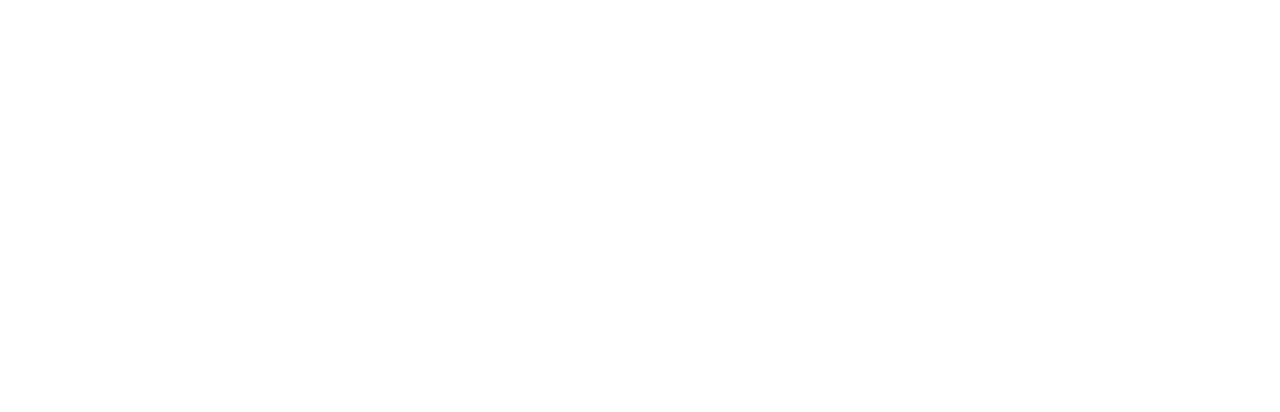
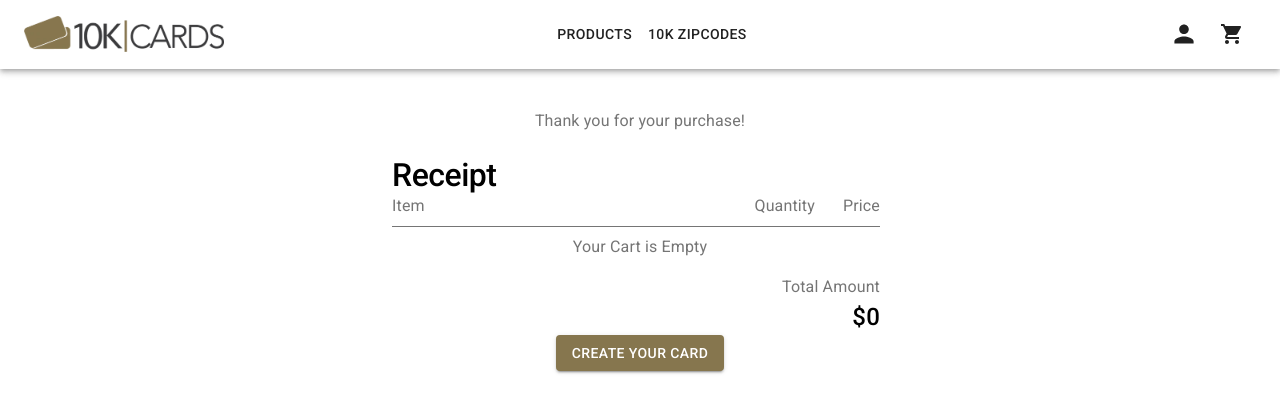
Before and after one commit to ZachYarbrough/10k-cards, a React (Create React App) app in the folder client/: page /receipt in a window 1280 px wide. Before the commit this address had no page. Shown: the top 412 px of the page. Built offline with nearby package versions, Linux system fonts and the light colour scheme.

Commit message:
Create Receipt Page

```diff
--- a/client/src/App.js
+++ b/client/src/App.js
@@ -4,6 +4,7 @@
 import Navbar from './components/Navbar';
 import Home from './pages/Home';
 import Billing from './pages/Billing';
+import Receipt from './pages/Receipt';
 
 import { useState, Fragment } from 'react';
 import { BrowserRouter, Routes, Route } from 'react-router-dom';
@@ -53,6 +54,12 @@
               <Billing cart={cart} setCart={setCart} sum={sum} setSum={setSum} setSlotsPurchased={setSlotsPurchased} billingFormState={billingFormState} setBillingFormState={setBillingFormState} setCardType={setCardType} cardType={cardType} />
             </Fragment>
           } />
+          <Route path='/receipt' element={
+            <Fragment>
+              <Navbar cart={cart} />
+              <Receipt cart={cart} setCart={setCart} sum={sum} setSum={setSum} setCardType={setCardType} />
+            </Fragment>
+          } />
         </Routes>
       </BrowserRouter>
     </ThemeProvider>
--- a/client/src/components/FeaturedItems.js
+++ b/client/src/components/FeaturedItems.js
@@ -43,7 +43,7 @@
                 <CardContent>
                     <Typography sx={{ fontSize: 24, mb: 0 }}>Basic Package</Typography>
                     <Typography sx={{ color: 'grey.600', mb: 1 }}>$100 USD</Typography>
-                    <Typography sx={{ color: 'grey.600', fontSize: 14, mb: 2 }}>Includes 10 Links</Typography>
+                    <Typography sx={{ color: 'grey.600', fontSize: 14, mb: 4.5 }}>Includes 10 Links</Typography>
                     <Button variant='contained' color='secondary' onClick={() => handleCart('Basic Package', 'Includes 10 Links', 100)}>Buy Now</Button>
                 </CardContent>
             </Card>
--- a/client/src/pages/Cart.js
+++ b/client/src/pages/Cart.js
@@ -55,9 +55,12 @@
                 {cart[0].name !== 'Your Cart is Empty' ?
                     <Box width='80%' sx={{ mb: 1, pb: 1, borderBottom: 1, borderColor: 'grey.500' }}>
                         <Typography variant='h1' sx={{ fontSize: '4vh', fontWeight: 500 }}>Your Cart</Typography>
-                        <Box sx={{ display: 'flex', color: 'grey.600', ml: 1, mr: 2, justifyContent: 'space-between' }}>
+                        <Box sx={{ display: 'flex', color: 'grey.600', ml: 1, mr: 2, justifyContent: 'space-between', }}>
                             <Typography>Item</Typography>
-                            <Typography>Price</Typography>
+                            <Box sx={{ display: 'flex' }}>
+                                <Typography sx={{ mr: 7.5, display: { xs: 'none', md: 'block'} }}>Quantity</Typography>
+                                <Typography>Price</Typography>
+                            </Box>
                         </Box>
                     </Box>
                     : null}
@@ -71,7 +74,7 @@
                             (index % 2) !== 0 && cartItem.name !== 'Your Cart is Empty' ?
                                 <Box sx={{ display: 'flex', flexDirection: { xs: 'column', md: "row" }, justifyContent: 'space-between', bgcolor: 'grey.200' }}>
                                     <Box sx={{ px: 1, flex: 6 }}>
-                                        <Box sx={{ display: 'flex', alignItems: 'end', justifyContent: 'space-between', my: { xs: 1 } }}>
+                                        <Box sx={{ display: 'flex', alignItems: 'end', justifyContent: 'space-between', mt: { xs: 1 } }}>
                                             <Box sx={{ display: 'flex', alignItems: 'end' }}>
                                                 <Typography>{cartItem.name}</Typography>
                                                 <Typography sx={{ ml: 1, color: 'grey.600', fontSize: 14 }}>{formatter.format(cartItem.price / cartItem.amount)}</Typography>
@@ -101,7 +104,7 @@
                                 :
                                 <Box sx={{ display: 'flex', flexDirection: { xs: 'column', md: "row" }, justifyContent: 'space-between' }}>
                                     <Box sx={{ px: 1, flex: 6 }}>
-                                        <Box sx={{ display: 'flex', alignItems: 'end', justifyContent: 'space-between', my: { xs: 1 } }}>
+                                        <Box sx={{ display: 'flex', alignItems: 'end', justifyContent: 'space-between', mt: { xs: 1 } }}>
                                             <Box sx={{ display: 'flex', alignItems: 'end' }}>
                                                 <Typography>{cartItem.name}</Typography>
                                                 <Typography sx={{ ml: 1, color: 'grey.600', fontSize: 14 }}>{formatter.format(cartItem.price / cartItem.amount)}</Typography>
--- /dev/null
+++ b/client/src/pages/Receipt.js
@@ -0,0 +1,104 @@
+
+import { useNavigate } from 'react-router-dom';
+import Button from '@mui/material/Button';
+import Box from '@mui/material/Box';
+import Typography from '@mui/material/Typography';
+
+const Receipt = ({ cart, sum, setSum, setCart, setCardType }) => {
+    const navigate = useNavigate();
+
+    const formatter = new Intl.NumberFormat('en-US', {
+        style: 'currency',
+        currency: 'USD',
+        minimumFractionDigits: 0
+
+    });
+
+    const handleCheckout = () => {
+        if (cart.filter(cartItem => cartItem.name === 'Basic Package').length >= 1) {
+            setCardType('Basic');
+            navigate('/edit');
+        } else if (cart.filter(cartItem => cartItem.name === 'Premium Package').length >= 1) {
+            setCardType('Premium');
+            navigate('/edit');
+        } else if (cart.filter(cartItem => cartItem.name === 'Gold Package').length >= 1) {
+            setCardType('Gold');
+            navigate('/edit');
+        }
+        setCart([{ name: 'Your Cart is Empty', amount: 1, description: 'No Items in Cart' }]);
+        setSum(0);
+    }
+
+    return (
+        <Box sx={{ width: { md: '40%', sm: '60%', xs: '80%' }, mt: 3, mx: 'auto' }}>
+            <Typography sx={{ fontSize: '2vh', color: 'grey.600', mt: 5, mb: 3, textAlign: 'center' }}>Thank you for your purchase!</Typography>
+            <Typography variant='h1' sx={{ fontSize: '4vh', fontWeight: 500, mx: 1 }}>Receipt</Typography>
+            <Box sx={{ display: 'flex', color: 'grey.600', ml: 1, mr: 2, justifyContent: 'space-between', mb: 1, pb: 1, borderBottom: 1, borderColor: 'grey.600' }}>
+                <Typography>Item</Typography>
+                <Box sx={{ display: 'flex' }}>
+                    <Typography sx={{ mr: 3.5 }}>Quantity</Typography>
+                    <Typography>Price</Typography>
+                </Box>
+            </Box>
+            {cart.map((cartItem, index) => {
+                return (<Box sx={{ mb: 1 }} key={index}>
+                    {cartItem.name === 'Your Cart is Empty' ?
+                        <Box sx={{ display: 'flex', justifyContent: 'center' }}>
+                            <Typography sx={{ mb: 1, color: 'grey.600' }}>Your Cart is Empty</Typography>
+                        </Box>
+                        :
+                        (index % 2) !== 0 && cartItem.name !== 'Your Cart is Empty' ?
+                            <Box sx={{ display: 'flex', flexDirection: "row", justifyContent: 'space-between', bgcolor: 'grey.200' }}>
+                                <Box sx={{ px: 1, flex: 6 }}>
+                                    <Box sx={{ display: 'flex', alignItems: 'end', justifyContent: 'space-between', mt: { xs: 1 } }}>
+                                        <Box sx={{ display: 'flex', alignItems: 'end' }}>
+                                            <Typography>{cartItem.name}</Typography>
+                                            <Typography sx={{ ml: 1, color: 'grey.600', fontSize: 14 }}>{formatter.format(cartItem.price / cartItem.amount)}</Typography>
+                                        </Box>
+                                    </Box>
+                                    <Typography sx={{ color: 'grey.600', fontSize: 14 }}>{cartItem.description}</Typography>
+                                </Box>
+                                <Box sx={{ display: 'flex', flex: 1, justifyContent: 'center', my: { xs: 1 } }}>
+                                    <Box sx={{ display: 'flex', alignItems: 'center', mx: 1 }}>
+                                        <Typography sx={{ mx: 1, textAlign: 'center', maxWidth: '30px', minWidth: '30px' }}>{cartItem.amount}</Typography>                                    </Box>
+                                    <Box sx={{ display: 'flex', alignItems: 'center', mx: 1 }}>
+                                        <Typography sx={{ mx: 1, textAlign: 'center', maxWidth: '50px', minWidth: '50px' }}>{formatter.format(cartItem.price)}</Typography>
+                                    </Box>
+                                </Box>
+                            </Box>
+                            :
+                            <Box sx={{ display: 'flex', flexDirection: 'row', justifyContent: 'space-between' }}>
+                                <Box sx={{ px: 1, flex: 6 }}>
+                                    <Box sx={{ display: 'flex', alignItems: 'end', justifyContent: 'space-between', mt: { xs: 1 } }}>
+                                        <Box sx={{ display: 'flex', alignItems: 'end' }}>
+                                            <Typography>{cartItem.name}</Typography>
+                                            <Typography sx={{ ml: 1, color: 'grey.600', fontSize: 14 }}>{formatter.format(cartItem.price / cartItem.amount)}</Typography>
+                                        </Box>
+                                    </Box>
+                                    <Typography sx={{ color: 'grey.600', fontSize: 14 }}>{cartItem.description}</Typography>
+                                </Box>
+                                <Box sx={{ display: 'flex', flex: 1, justifyContent: 'center', my: { xs: 1 } }}>
+                                    <Box sx={{ display: 'flex', alignItems: 'center', mx: 1 }}>
+                                        <Typography sx={{ mx: 1, textAlign: 'center', maxWidth: '30px', minWidth: '30px' }}>{cartItem.amount}</Typography>
+                                    </Box>
+                                    <Box sx={{ display: 'flex', alignItems: 'center', mx: 1 }}>
+                                        <Typography sx={{ mx: 1, textAlign: 'center', maxWidth: '50px', minWidth: '50px' }}>{formatter.format(cartItem.price)}</Typography>
+                                    </Box>
+                                </Box>
+                            </Box>
+                    }
+                </Box>);
+            })
+            }
+            <Box sx={{ textAlign: 'right', mx: 2 }}>
+                <Typography sx={{ fontSize: '2vh', color: 'grey.600' }}>Total Amount</Typography>
+                <Typography sx={{ fontSize: '3vh', fontWeight: 500 }}>{formatter.format(sum)}</Typography>
+            </Box>
+            <Box sx={{ textAlign: 'center' }}>
+                <Button variant="contained" color="secondary" onClick={() => handleCheckout()}>Create your Card</Button>
+            </Box>
+        </Box>
+    );
+}
+
+export default Receipt;
```
Also changed, not shown: client/src/pages/Billing.js (+1 -16 lines).
